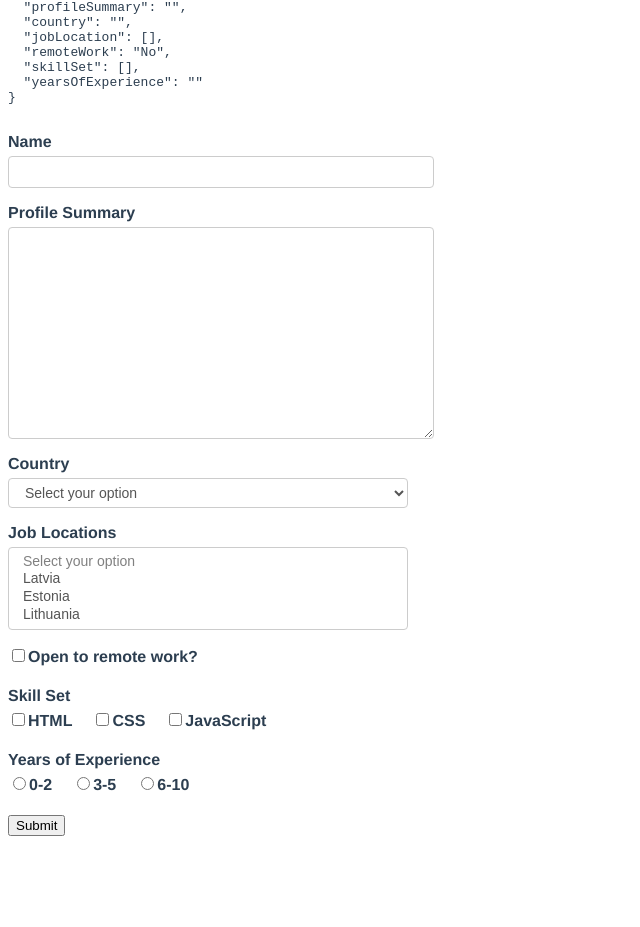
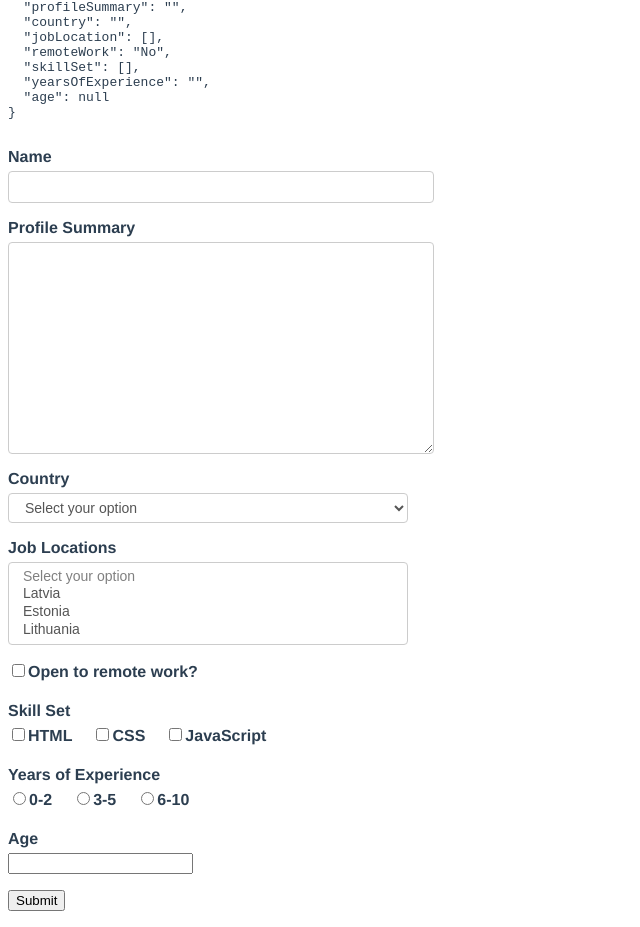
Before and after one commit to Rzaw/vue-js-training, a Vue app: page / in a window 1280 px wide. Shown: the part 189-1116 px from the top of the page, without its empty margins (0-640 px from the left). Before the commit the page ends 1041 px from the top, so only its background shows below. Built offline with nearby package versions, Linux system fonts and the light colour scheme.

Commit message:
Completed lesson (21) Learning about vue modifiers.

```diff
--- a/src/components/FormLessonComponent.vue
+++ b/src/components/FormLessonComponent.vue
@@ -7,19 +7,21 @@
       </pre
     >
   </div>
-  <form @submit="submitForm">
+
+    <!-- Modifiers can be chained -->
+    <!-- .trim is the same as .trim() -->
+    <!-- .number converts input to numeric value (by default it is string) -->
+    <!-- .lazy disable live input of v-model -->
+    <!-- .prevent (in form tag) prevents default beheviour of form submition event -->
+
+  <form @submit.prevent="submitForm">
     <div>
       <label for="input-name">Name</label>
-      <input type="text" id="input-name" v-model="formValues.name" />
+      <input type="text" id="input-name" v-model.trim.lazy="formValues.name" />
     </div>
     <div>
       <label for="input-profile">Profile Summary</label>
-      <textarea
-        id="input-profile"
-        cols="30"
-        rows="10"
-        v-model="formValues.profileSummary"
-      />
+      <textarea id="input-profile" cols="30" rows="10" v-model.lazy="formValues.profileSummary"/>
     </div>
     <div>
       <label for="input-country">Country</label>
@@ -69,6 +71,11 @@
     </div>
 
     <div>
+        <label for="input-age">Age</label>
+        <input type="number" id="input-age" minlength="1" v-model.number="formValues.age">
+    </div>
+
+    <div>
         <button type="submit">Submit</button>
     </div>
   </form>
@@ -86,13 +93,13 @@ export default {
         jobLocation: [],
         remoteWork: 'No',
         skillSet: [],
-        yearsOfExperience: ''
+        yearsOfExperience: '',
+        age: null
       },
     };
   },
   methods: {
-      submitForm(event){
-          event.preventDefault();
+      submitForm(){
           console.log('Form values', this.formValues);
       }
   },
```
